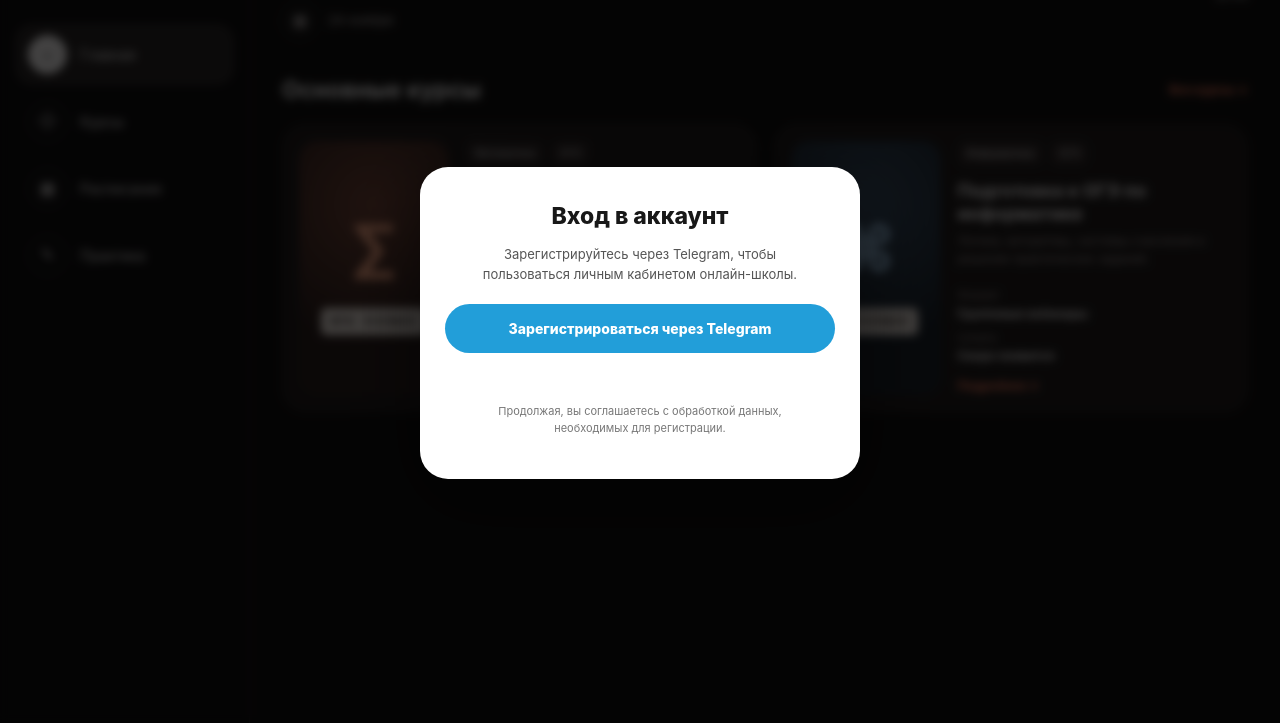
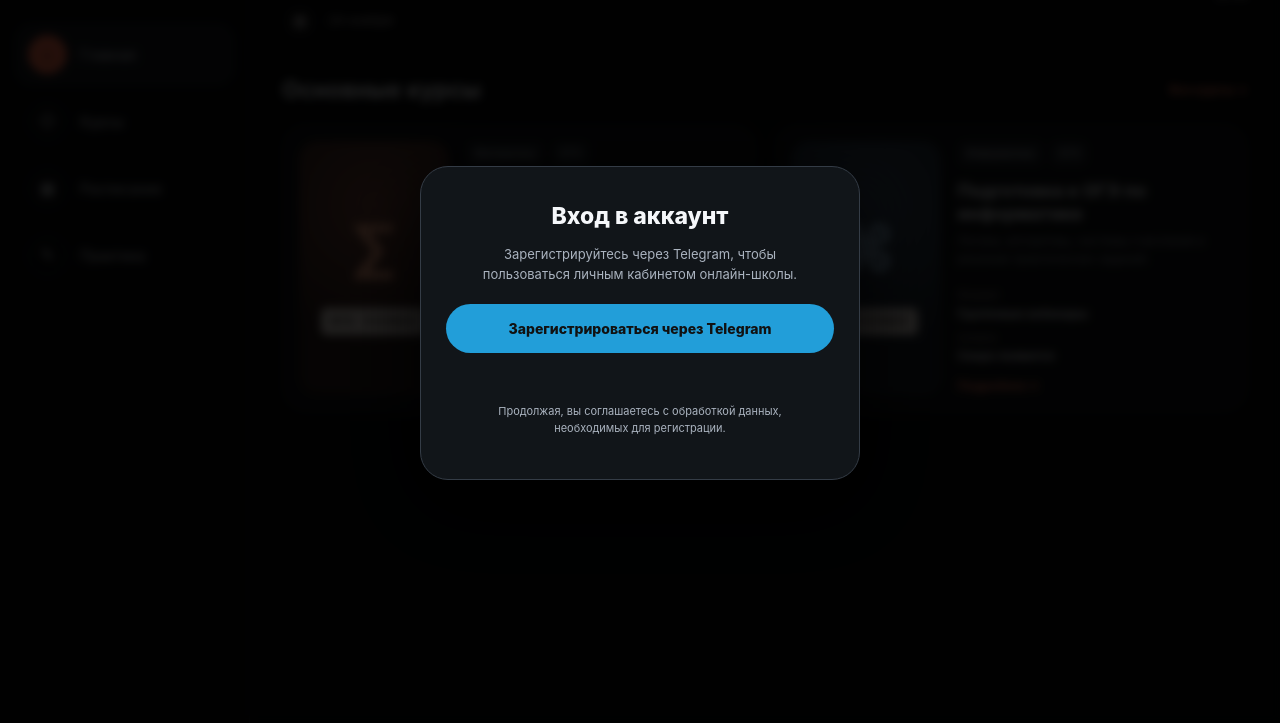
Before and after one commit to anemobe1122-alt/Online-sc, a plain HTML site: page index.html in a window 1280 px wide. Shown: the part 77-800 px from the top of the page. Drawn offline with Linux system fonts and the light colour scheme.

Commit message:
Apply unified black theme

```diff
--- a/index.html
+++ b/index.html
@@ -90,6 +90,43 @@
 .telegram-entry-close{position:absolute;top:14px;right:16px;background:transparent;border:0;color:#666;font-size:26px;cursor:pointer;line-height:1;padding:6px}
 .telegram-entry-note{font-size:11px!important;color:#777!important;margin-top:18px!important}
 body.telegram-entry-open{overflow:hidden}
+
+/* Unified near-black theme */
+:root{
+ --bg:#070809;--panel:#111316;--panel2:#191d21;--text:#f5f7fa;
+ --muted:#a0a8b3;--line:#292e35;--accent:#ff704f;
+ color-scheme:dark;
+}
+html{background:#070809;color-scheme:dark}
+body{background:#070809;color:#f5f7fa}
+.sidebar{background:#090a0c;border-color:#252a30}
+.mark{background:#ff704f;color:#090a0c}
+.navitem{color:#e9edf2}
+.navicon{border-color:#343b44}
+.navitem:hover,.navitem.active{background:#171b20;border-color:#343b44}
+.navitem.active .navicon{background:#ff704f;color:#090a0c;border-color:#ff704f}
+.home-course-card,.course-card,.practice-panel,.my-courses-empty{background:#111316;border-color:#292e35}
+.course-tags span,.tag,.calendar-homework b{background:#20252b;color:#e8edf3}
+.calendar-cell,.individual-empty{background:#101317;border-color:#2a3038}
+.calendar-cell.empty{background:transparent;border-color:transparent}
+.month-arrows button,.calendar-mode,.course-tab,.telegram-verify-button{background:#111519;color:#f5f7fa;border-color:#343c46}
+.calendar-mode.active,.course-tab.active{background:#ff704f;border-color:#ff704f;color:#111}
+.calendar-cell.today{border-color:#ff704f;box-shadow:inset 0 0 0 1px #ff704f}
+.telegram-code-input{background:#0c0f12;color:#f5f7fa;border-color:#39424d}
+.telegram-register-button{background:#ff704f;color:#111}
+.telegram-register-button:hover{background:#ff8a6d}
+.telegram-entry-overlay{background:rgba(0,0,0,.86)}
+.telegram-entry-dialog{background:#111519;color:#f5f7fa;border:1px solid #343c46;box-shadow:0 24px 80px #000c}
+.telegram-entry-dialog>p,.telegram-entry-dialog .telegram-auth-status{color:#aab3bf!important}
+.telegram-entry-close{color:#aab3bf}
+.telegram-entry-dialog .telegram-code-input{background:#090c0f;color:#f5f7fa;border-color:#39424d}
+.telegram-entry-dialog .telegram-verify-button{background:#171d23;color:#f5f7fa;border-color:#39424d}
+.telegram-entry-note{color:#89939f!important}
+button:focus-visible,a:focus-visible,input:focus-visible{outline:2px solid #ff987f;outline-offset:3px}
+@media(prefers-reduced-motion:no-preference){
+ .navitem,.calendar-mode,.course-tab,.telegram-register-button{transition:background .18s ease,border-color .18s ease,color .18s ease}
+}
+
 </style>
 </head>
 <body>
```
